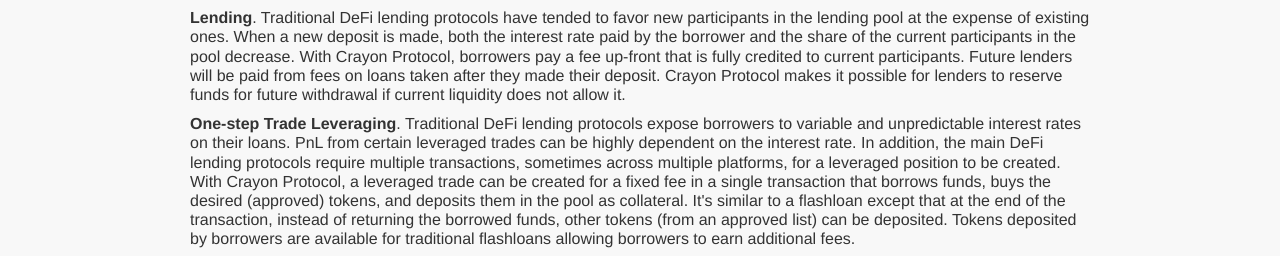
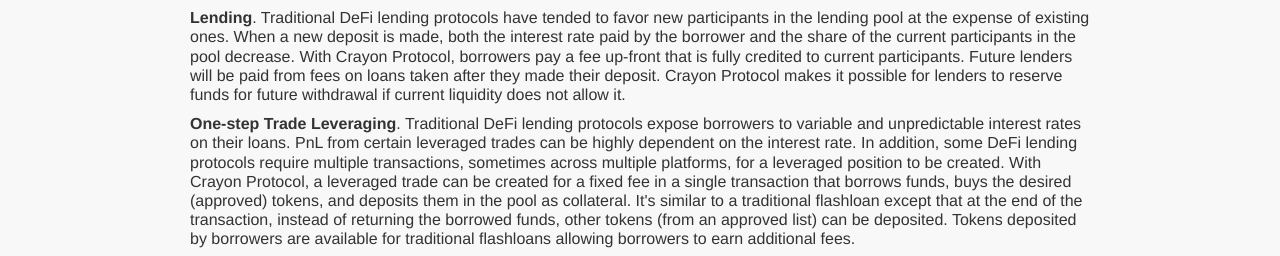
Before and after one commit to c-protocol/c-protocol-website, a plain HTML site: page index.html in a window 1280 px wide. Shown: the part 498-754 px from the top of the page. Drawn offline with Linux system fonts and the light colour scheme.

Commit message:
updates based on new info

```diff
--- a/index.html
+++ b/index.html
@@ -151,7 +151,7 @@
                     <h2 class="section-heading">Crayon Protocol at a glance</h2>
                     <p><strong>Lending</strong>. Traditional DeFi lending protocols have tended to favor new participants in the lending pool at the expense of existing ones. When a new deposit is made, both the interest rate paid by the borrower and the share of the current participants in the pool decrease. With Crayon Protocol, borrowers pay a fee up-front that is fully credited to current participants. Future lenders will be paid from fees on loans taken after they made their deposit. Crayon Protocol makes it possible for lenders to reserve funds for future withdrawal if current liquidity does not allow it.</p>
 
-                    <p><strong>One-step Trade Leveraging</strong>. Traditional DeFi lending protocols expose borrowers to variable and unpredictable interest rates on their loans. PnL from certain leveraged trades can be highly dependent on the interest rate. In addition, the main DeFi lending protocols require multiple transactions, sometimes across multiple platforms, for a leveraged position to be created. With Crayon Protocol, a leveraged trade can be created for a fixed fee in a single transaction that borrows funds, buys the desired (approved) tokens, and deposits them in the pool as collateral. It's similar to a flashloan except that at the end of the transaction, instead of returning the borrowed funds, other tokens (from an approved list) can be deposited. Tokens deposited by borrowers are available for traditional flashloans allowing borrowers to earn additional fees.</p>
+                    <p><strong>One-step Trade Leveraging</strong>. Traditional DeFi lending protocols expose borrowers to variable and unpredictable interest rates on their loans. PnL from certain leveraged trades can be highly dependent on the interest rate. In addition, some DeFi lending protocols require multiple transactions, sometimes across multiple platforms, for a leveraged position to be created. With Crayon Protocol, a leveraged trade can be created for a fixed fee in a single transaction that borrows funds, buys the desired (approved) tokens, and deposits them in the pool as collateral. It's similar to a traditional flashloan except that at the end of the transaction, instead of returning the borrowed funds, other tokens (from an approved list) can be deposited. Tokens deposited by borrowers are available for traditional flashloans allowing borrowers to earn additional fees.</p>
 
                     <p><strong>One-step Asset Financing</strong>. Unlike trade leveraging, asset financing assumes the assets are already held by the borrower who wishes to obtain a loan. Crayon Protocol allows a more "repo-style" asset financing than traditional DeFi. Existing assets can be posted as collateral for a loan in some base token but, unlike traditional DeFi protocols, Crayon Protocol fixes the fee and the expiration date of the loan. This, again, allows for better cost predictions or PnL projections, depending on how the loan is used. Crayon Protocol allows posting the collateral and borrowing against it in a single transaction.</p>
 
```
